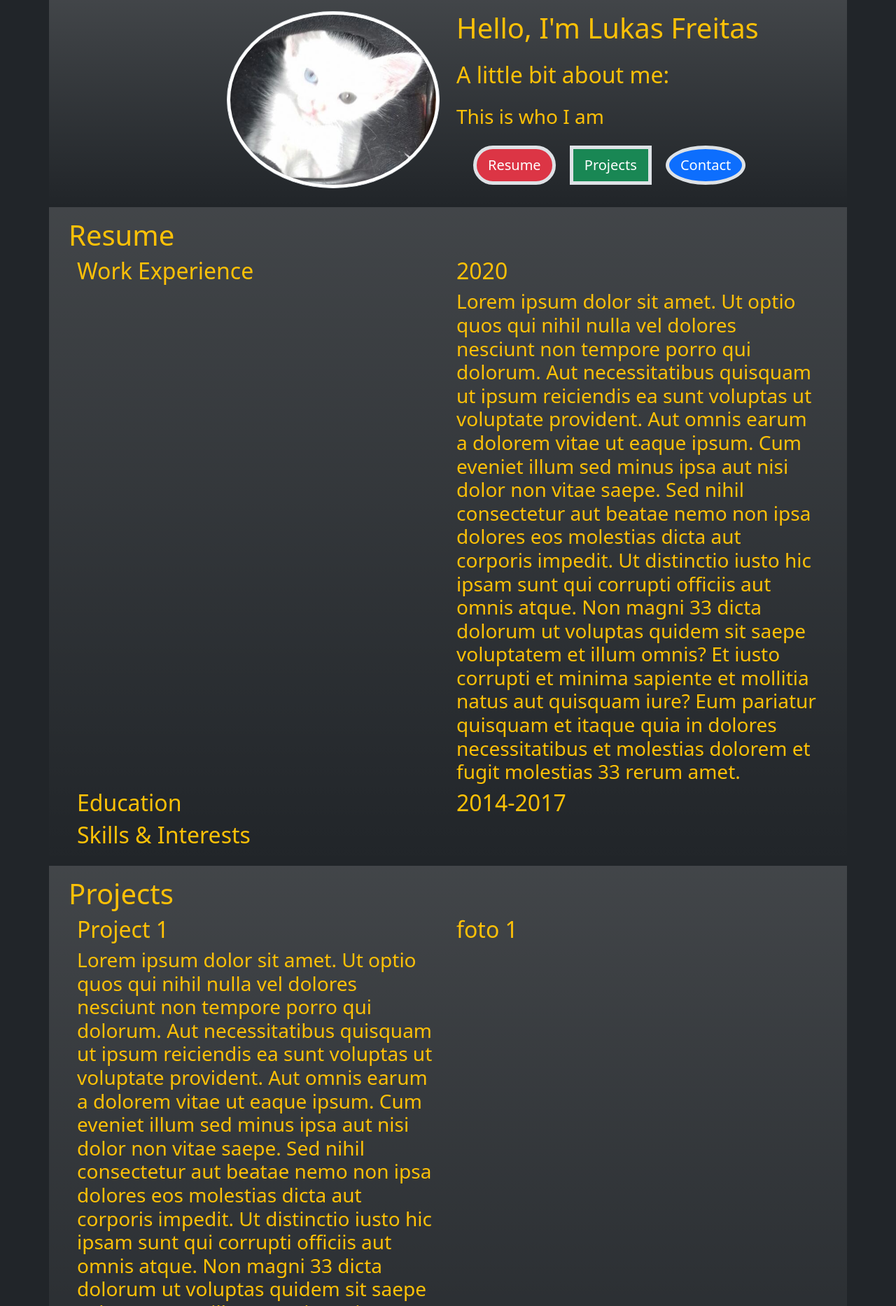
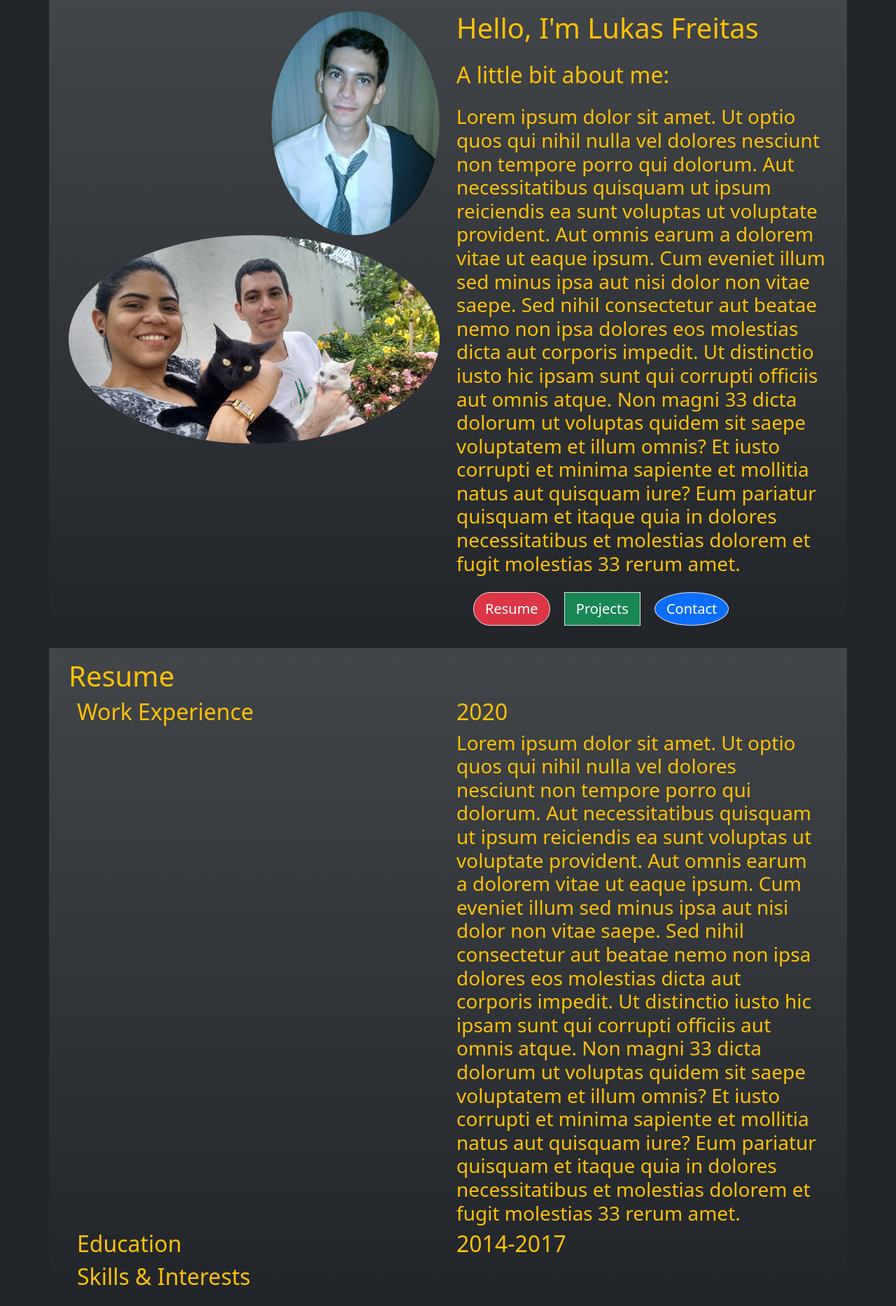
Before and after one commit to maurylukas/mysitecvofml, a Flask app: page / in a window 1280 px wide. Shown: the part 72-1938 px from the top of the page at 70% size. Run offline with Flask 2, Linux system fonts and the light colour scheme.

Commit message:
New photos
Added a link that opens a new tab as an example. Added new images. Adjusted the buttons.

```diff
--- a/mycv/templates/home.html
+++ b/mycv/templates/home.html
@@ -3,23 +3,28 @@
 {% block body %}
     <div class="container row mx-auto bg-gradient p-3" id="home">
         <div class="col">
-            <img class="img-fluid img-thumbnail rounded-circle mx-auto d-block float-end" src="static/luna.jpg" alt="Cat" width="304" height="236">
+            <img class="img-fluid rounded-circle mx-auto d-block float-end" src="static/eu.jpg" alt="Me" width="240" height="320">
+            <img class="img-fluid rounded-circle mx-auto d-block float-end" src="static/nos.jpg" alt="Us" width="960" height="540">
         </div>
         <div class="col" >
             <div class="d-grid gap-3">
                 <h1>Hello, I'm Lukas Freitas</h1>
                 <h2>A little bit about me:</h2>
-                <h3>This is who I am</h3>
+                <h3>Lorem ipsum dolor sit amet. Ut optio quos qui nihil nulla vel dolores nesciunt non tempore porro qui dolorum. Aut necessitatibus quisquam ut ipsum reiciendis ea sunt voluptas ut voluptate provident.
+
+    Aut omnis earum a dolorem vitae ut eaque ipsum. Cum eveniet illum sed minus ipsa aut nisi dolor non vitae saepe. Sed nihil consectetur aut beatae nemo non ipsa dolores eos molestias dicta aut corporis impedit. Ut distinctio iusto hic ipsam sunt qui corrupti officiis aut omnis atque.
+
+    Non magni 33 dicta dolorum ut voluptas quidem sit saepe voluptatem et illum omnis? Et iusto corrupti et minima sapiente et mollitia natus aut quisquam iure? Eum pariatur quisquam et itaque quia in dolores necessitatibus et molestias dolorem et fugit molestias 33 rerum amet.</h3>
             </div>
             <div class="m-3">
                 <a class="text-decoration-none p-2" href="#resume">
-                    <button type="button" class="btn btn-danger rounded-pill border border-5 btn-lg">Resume</button>
+                    <button type="button" class="btn btn-danger rounded-pill border btn-lg">Resume</button>
                 </a>
                 <a class="text-decoration-none p-2" href="#projects">
-                    <button type="button" class="btn btn-success rounded-0 border border-5 btn-lg">Projects</button>
+                    <button type="button" class="btn btn-success rounded-0 border btn-lg">Projects</button>
                 </a>
                 <a class="text-decoration-none p-2" href="#contact">
-                    <button type="button" class="btn btn-primary rounded-circle border border-5 btn-lg">Contact</button>
+                    <button type="button" class="btn btn-primary rounded-circle border btn-lg">Contact</button>
                 </a>
             </div>
         </div>
--- a/mycv/templates/projects.html
+++ b/mycv/templates/projects.html
@@ -11,6 +11,7 @@
         </div>
         <div class="col">
             <h2>foto 1</h2>
+            <a href="#" target="_blank">Link to the game</a>
         </div>
     </div>
     <div class="row mx-auto">
```
Also changed, not shown: mycv/static/eu.jpg (added), mycv/static/nos.jpg (added).
